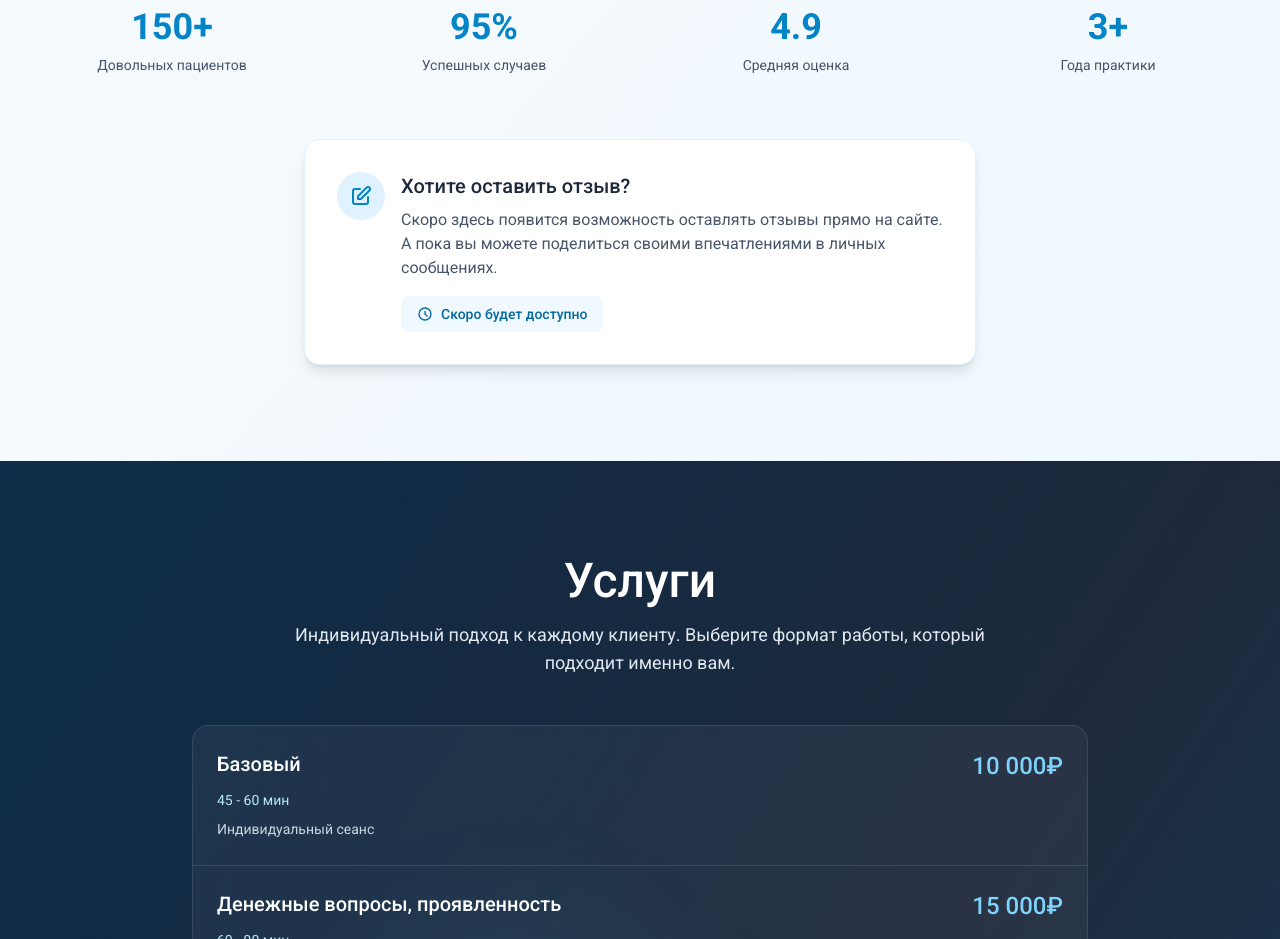
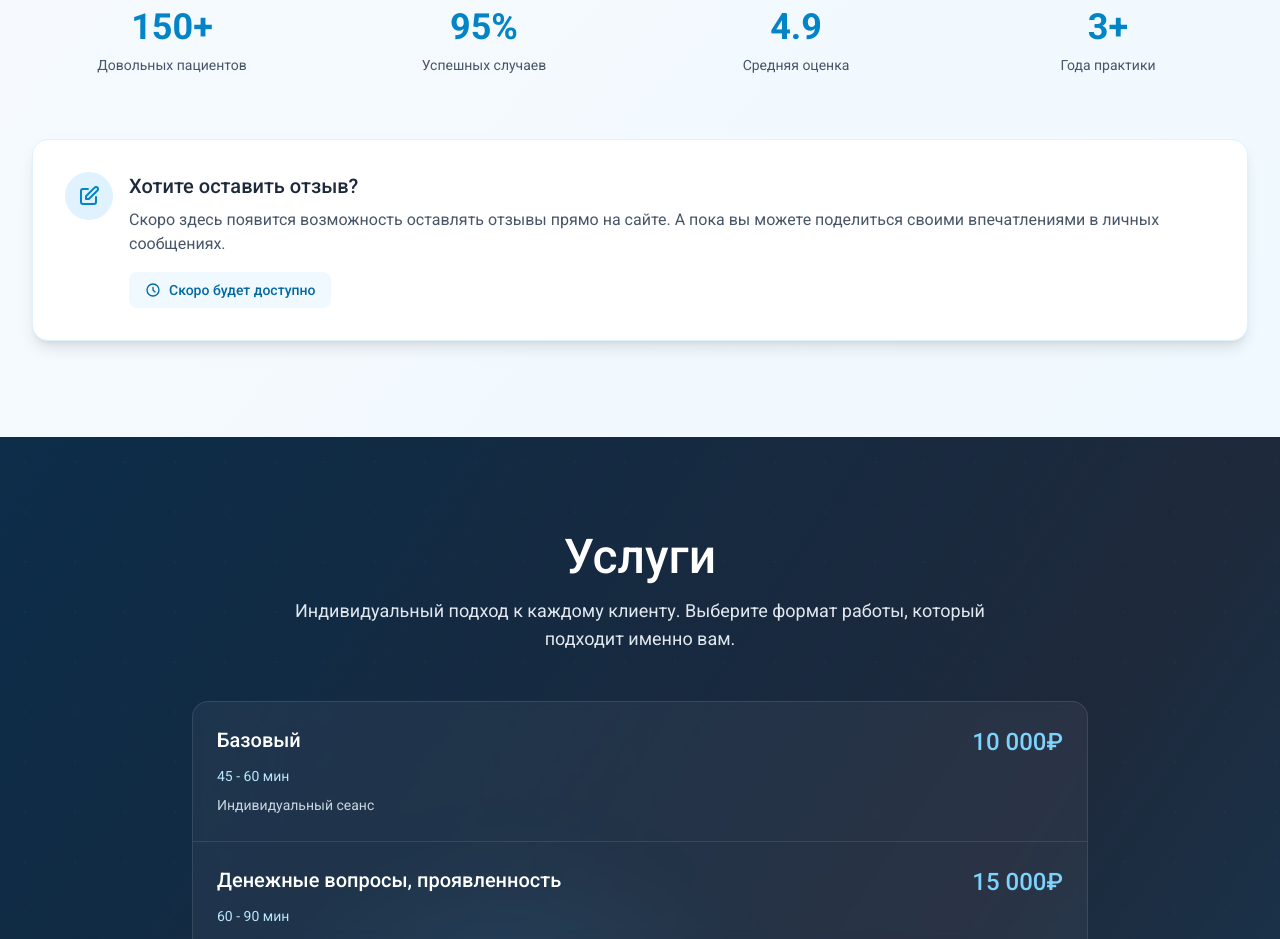
Before and after one commit to maratze/maria-pdtr, a React (Vite) app: page / in a window 1280 px wide. Shown: the part 4820-5759 px from the top of the page. Built offline with nearby package versions, Linux system fonts and the light colour scheme.

Commit message:
feat: adjust Testimonials component layout for improved visual consistency

```diff
--- a/src/components/Testimonials.jsx
+++ b/src/components/Testimonials.jsx
@@ -364,7 +364,7 @@ const Testimonials = () => {
 
 				{/* Future reviews form teaser */}
 				<div className="mt-12 sm:mt-16">
-					<div className="bg-white rounded-xl sm:rounded-2xl p-4 sm:p-6 md:p-8 shadow-lg border border-ocean-100 max-w-2xl mx-auto">
+					<div className="bg-white rounded-xl sm:rounded-2xl p-4 sm:p-6 md:p-8 shadow-lg border border-ocean-100 mx-auto">
 						<div className="flex flex-col sm:flex-row items-start gap-3 sm:gap-4">
 							<div className="flex-shrink-0 mx-auto sm:mx-0">
 								<div className="w-10 h-10 sm:w-12 sm:h-12 bg-ocean-100 rounded-full flex items-center justify-center">
```
